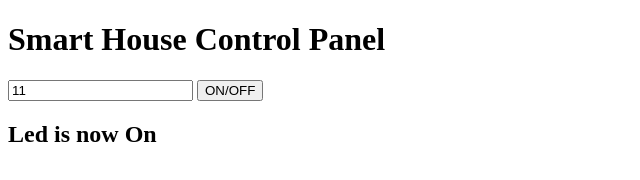
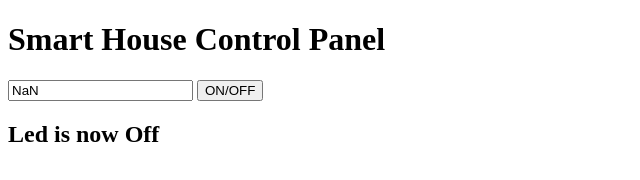
Before and after one commit to s1ckret/stm32-esp8266-smart-house, a plain HTML site: page webpage/index.html in a window 1280 px wide. Shown: the full height of the page, 0-640 px from the left. Drawn offline with Linux system fonts and the light colour scheme; no server answers.

Commit message:
feat(webpage): add http file request
Signed-off-by: Ivan Kovalenko <s1ckretbox@gmail.com>

```diff
--- a/webpage/index.html
+++ b/webpage/index.html
@@ -5,19 +5,28 @@
   <title>Test</title>
   <script type="text/javascript">
 
-    let temp = 1;
-    let ligth = 1;
-
     function LigthSwitch(){
       alert("Button");
     }
 
+    function loadFile(filePath) {
+      var result = null;
+      var xmlhttp = new XMLHttpRequest();
+      xmlhttp.open("GET", filePath, false);
+      xmlhttp.send();
+      if (xmlhttp.status==200) {
+        result = xmlhttp.responseText;
+      }
+      return result;
+    }
+
     let interval = setInterval(ServerCheck, 500);
     function ServerCheck() {
-        temp+=1;
-        document.getElementById("Temperature").value=temp;
-        ligth = (ligth+1)%2;
-        if(ligth == 1)
+        var temperature = loadFile("temperature.txt")
+        var ledStatus = loadFile("ledStatus.txt")
+        document.getElementById("Temperature").value = parseInt(temperature, 10);
+
+        if(parseInt(ledStatus, 10) == 1)
             document.getElementById("Led").innerHTML="Led is now On";
         else
             document.getElementById("Led").innerHTML="Led is now Off";
```
